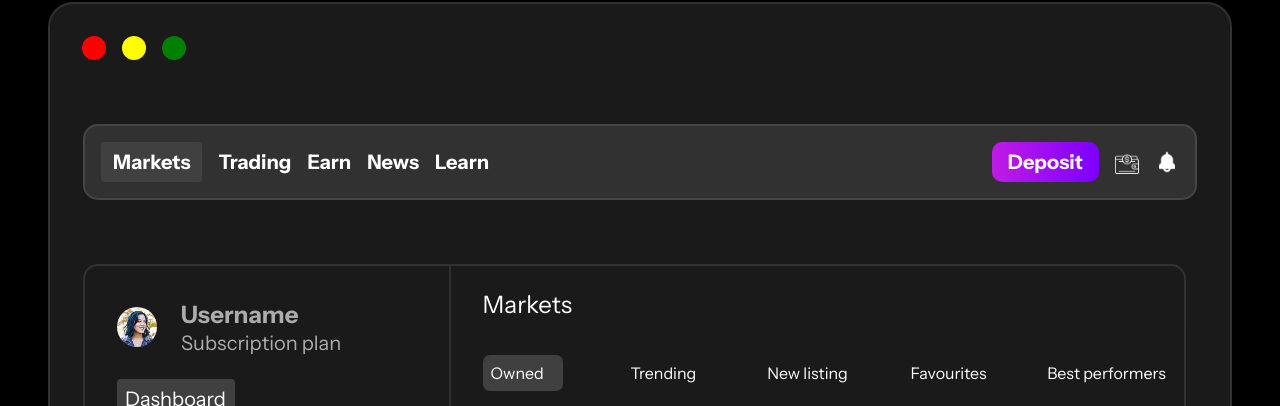
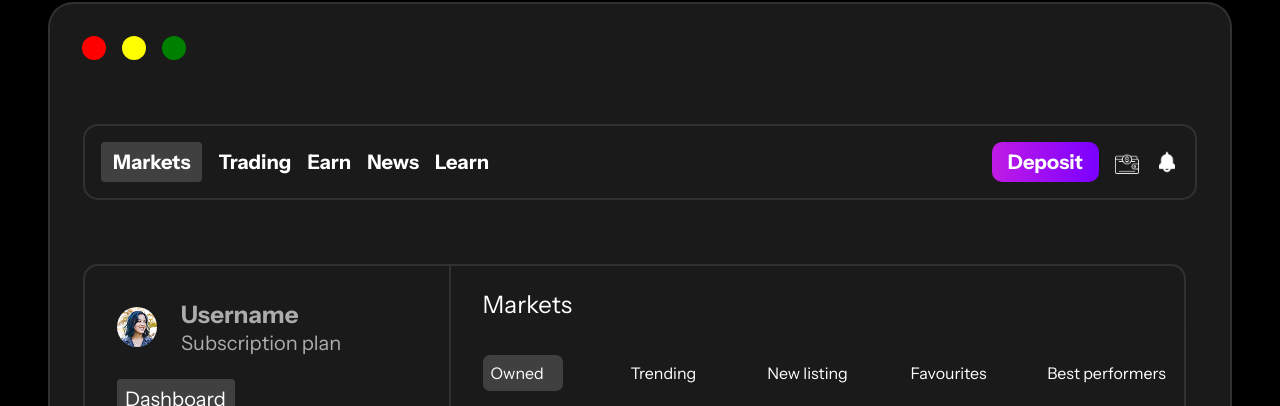
Before and after one commit to Emanuele-Comand/crynet, a plain HTML site: page index.html in a window 1280 px wide. Shown: the part 937-1343 px from the top of the page. Drawn offline with Linux system fonts and the light colour scheme; a web font is replaced by a local one.

Commit message:
min changes

```diff
--- a/css/style.css
+++ b/css/style.css
@@ -278,7 +278,6 @@ img {
   border: 2px solid rgba(255, 255, 255, 0.1);
   justify-content: space-between;
   align-items: center;
-    background-color: rgba(255, 255, 255, 0.1);
 }
 
 .mockup-nav {
```
